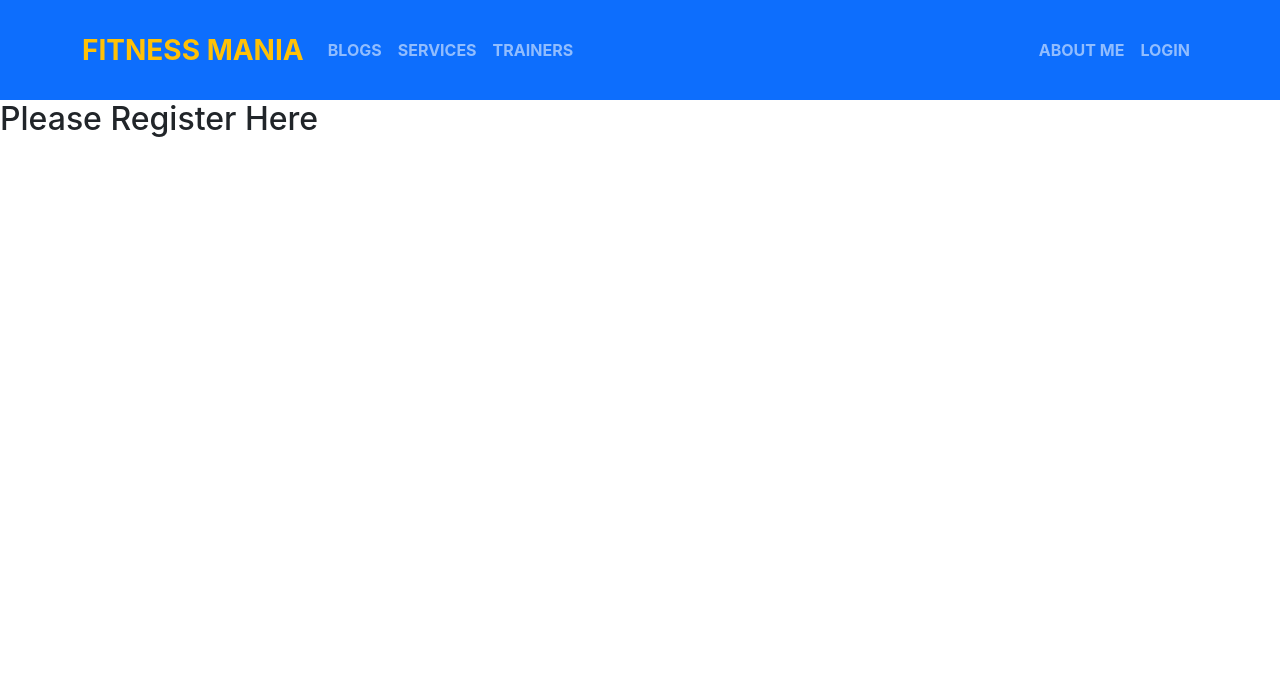
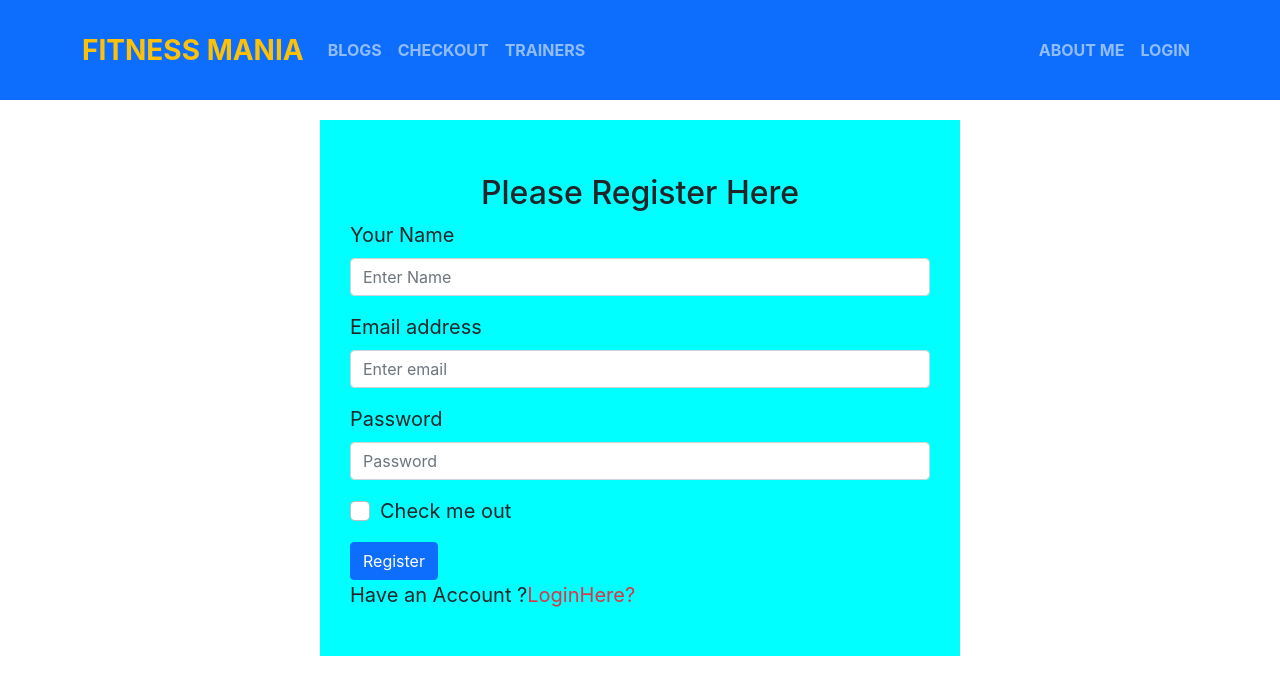
Before and after one commit to bariknishan/gym-site-10, a React (Create React App) app: page /register in a window 1280 px wide. Shown: the top 694 px of the page. Built offline with nearby package versions, Linux system fonts and the light colour scheme.

Commit message:
authentication added

```diff
--- a/package.json
+++ b/package.json
@@ -11,6 +11,7 @@
     "react": "^18.0.0",
     "react-bootstrap": "^2.2.3",
     "react-dom": "^18.0.0",
+    "react-firebase-hooks": "^5.0.3",
     "react-router-dom": "^6.3.0",
     "react-scripts": "5.0.1",
     "web-vitals": "^2.1.4"
--- a/src/App.js
+++ b/src/App.js
@@ -21,7 +21,7 @@ function App() {
         <Route path='/home' element={<Home></Home>}></Route>
         <Route path='/blogs' element={<Blogs></Blogs>}></Route>
 
-        <Route path='/service/:serviceId' element={<Checkout></Checkout>} ></Route>
+        <Route path='/checkout/:serviceId' element={<Checkout></Checkout>} ></Route>
         <Route path='/about' element={<About></About>}></Route>
         <Route path='/login' element={<Login></Login>}></Route>
         <Route path='/register' element={<Register></Register>}></Route>
--- a/src/Pages/Blogs/Blogs.js
+++ b/src/Pages/Blogs/Blogs.js
@@ -42,7 +42,7 @@ const Blogs = () => {
 
                   <li>Cloud Storage.</li>
                   <li>Cloud filestore.</li>
-                  <li> Firebase Realtine Database.</li>
+                  <li> Firebase Realtime Database.</li>
                   <li> Firebase Hosting.</li>
 
                 </div>
--- a/src/Pages/Checkout/Checkout.js
+++ b/src/Pages/Checkout/Checkout.js
@@ -5,8 +5,9 @@ const Checkout = () => {
 
     const {serviceId}= useParams()
     return (
-        <div>
-            <h2>Checkout This Service:{serviceId}</h2>
+        <div className='text-center mt-4 '>
+            <h2>You have selecteed package no:{serviceId}</h2>
+            <p> Thank you for visiting Our website...</p>
         </div>
     );
 };
--- a/src/Pages/Home/Service/Service.js
+++ b/src/Pages/Home/Service/Service.js
@@ -9,7 +9,7 @@ const { id,img, name, price ,description}= service ;
 const navigate = useNavigate()
 
 const navigateToCheckout = id =>{
-    navigate(`/service/${id}`)
+    navigate(`/checkout/${id}`)
 
 }
 
--- a/src/Pages/Login/Login/Login.js
+++ b/src/Pages/Login/Login/Login.js
@@ -1,27 +1,51 @@
 
 import React, { useRef } from 'react';
 import { Button, Form } from 'react-bootstrap';
-import { useNavigate } from 'react-router-dom';
+import { useSignInWithEmailAndPassword } from 'react-firebase-hooks/auth';
+import { Link, useNavigate } from 'react-router-dom';
+import auth from '../../../firebase.init';
 import './Login.css'
 
 const Login = () => {
+
+    const [
+        signInWithEmailAndPassword,
+        user,
+        loading,
+        error,
+      ] = useSignInWithEmailAndPassword(auth);
+
+
+
+
+
+
     const emailRef = useRef('')
     const passwordRef = useRef('')
     const navigate = useNavigate()
+
+
     const handleSubmit = event => {
         event.preventDefault()
         const email = emailRef.current.value;
         const password = passwordRef.current.value;
-        console.log(email, password)
+       signInWithEmailAndPassword(email,password)
+    }
+
+    if(user){
+        navigate('/home')
     }
 
     const navigateToRegister = event => {
         navigate('/register')
     }
 
+
+
+
     return (
 
-        <div className='log-container w-50 mx-auto'>
+        <div className='log-container w-50 mx-auto mb-4'>
             <h2 className='text-primary text-center  mt-4 ' > LOG IN HERE</h2>
 
             <Form onSubmit={handleSubmit} >
@@ -45,7 +69,7 @@ const Login = () => {
                     Submit
                 </Button>
             </Form>
-            <p >New To Fitnes Mania? <span className='text-danger' onClick={navigateToRegister} >Register here?</span></p>
+    <p >New To Fitnes Mania? <Link to='/register' className='text-danger pe-auto text-decoration-none' onClick={navigateToRegister} >Register here?</Link></p>
 
         </div>
     );
--- /dev/null
+++ b/src/Pages/Login/Register/Register.css
@@ -0,0 +1,8 @@
+
+
+.register-container{
+    background-color: aqua;
+    padding: 30px;
+    margin-top: 20px;
+    font-size: 20px;
+}
--- a/src/Pages/Login/Register/Register.js
+++ b/src/Pages/Login/Register/Register.js
@@ -1,9 +1,74 @@
+import './Register.css';
 import React from 'react';
+import { Button, Form } from 'react-bootstrap';
+import { Link, useNavigate } from 'react-router-dom';
+import { useCreateUserWithEmailAndPassword } from 'react-firebase-hooks/auth';
+import auth from '../../../firebase.init';
+// import auth from '../../../../public/Firebase.init';
 
 const Register = () => {
+
+    const [
+        createUserWithEmailAndPassword,
+        user,
+        loading,
+        error,
+    ] = useCreateUserWithEmailAndPassword(auth);
+
+
+
+    const navigate = useNavigate()
+
+    const handleRegister = event => {
+        event.preventDefault();
+        const name = event.target.name.value;
+        const email = event.target.email.value;
+        const password = event.target.password.value;
+
+        createUserWithEmailAndPassword(email, password)
+    }
+
+    const navigateToLogin = () => {
+        navigate('/login')
+    }
+   if (user) {
+       navigate('/home')
+   }
+
+
+
+
     return (
-        <div>
-            <h2>Please Register Here</h2>
+        <div className='register-container w-50 mx-auto mb-4'  >
+            <h2 className='text-center mt-4'>Please Register Here</h2>
+
+            <Form onSubmit={handleRegister}>
+                <Form.Group className="mb-3" controlId="formBasicName" id="" required   >
+                    <Form.Label>Your Name</Form.Label>
+                    <Form.Control type="text" placeholder="Enter Name" id="" name="name" required />
+
+                </Form.Group>
+
+                <Form.Group className="mb-3" controlId="formBasicEmail" id=""  >
+                    <Form.Label>Email address</Form.Label>
+                    <Form.Control type="email" placeholder="Enter email" id="" name="email" required />
+
+                </Form.Group>
+
+                <Form.Group className="mb-3" controlId="formBasicPassword">
+                    <Form.Label>Password</Form.Label>
+                    <Form.Control type="password" placeholder="Password" id="" name="password" />
+                </Form.Group>
+                <Form.Group className="mb-3" controlId="formBasicCheckbox">
+                    <Form.Check type="checkbox" label="Check me out" />
+                </Form.Group>
+                <Button variant="primary" type="register" value="register" >
+                    Register
+                </Button>
+            </Form>
+
+            <p > Have an Account ?<Link to='/login' onClick={navigateToLogin} className='text-danger pe-auto text-decoration-none'  >LoginHere?</Link></p>
+
         </div>
     );
 };
--- a/src/Pages/SharedPage/Header/Header.js
+++ b/src/Pages/SharedPage/Header/Header.js
@@ -11,7 +11,7 @@ const Header = () => {
                 <Navbar.Collapse id="responsive-navbar-nav">
                     <Nav className="me-auto">
                         <Nav.Link href=" #blogs" as={Link} to="blogs" className='fw-bold fs-6 ' >BLOGS</Nav.Link>
-                        <Nav.Link href=" home#services" className='fw-bold fs-6 '  >SERVICES</Nav.Link>
+                        <Nav.Link href=" home#services" className='fw-bold fs-6 '  >CHECKOUT</Nav.Link>
                         <Nav.Link href=" home#trainers" className='fw-bold fs-6 '  >TRAINERS</Nav.Link>
 
                     </Nav>
```
Also changed, not shown: src/Pages/Login/RequireAuth/RequireAuth.js (added, +19 -0 lines), src/firebase.init.js (renamed from public/Firebase.init.js), 1 other file (tests, documents, lock files or other folders).
